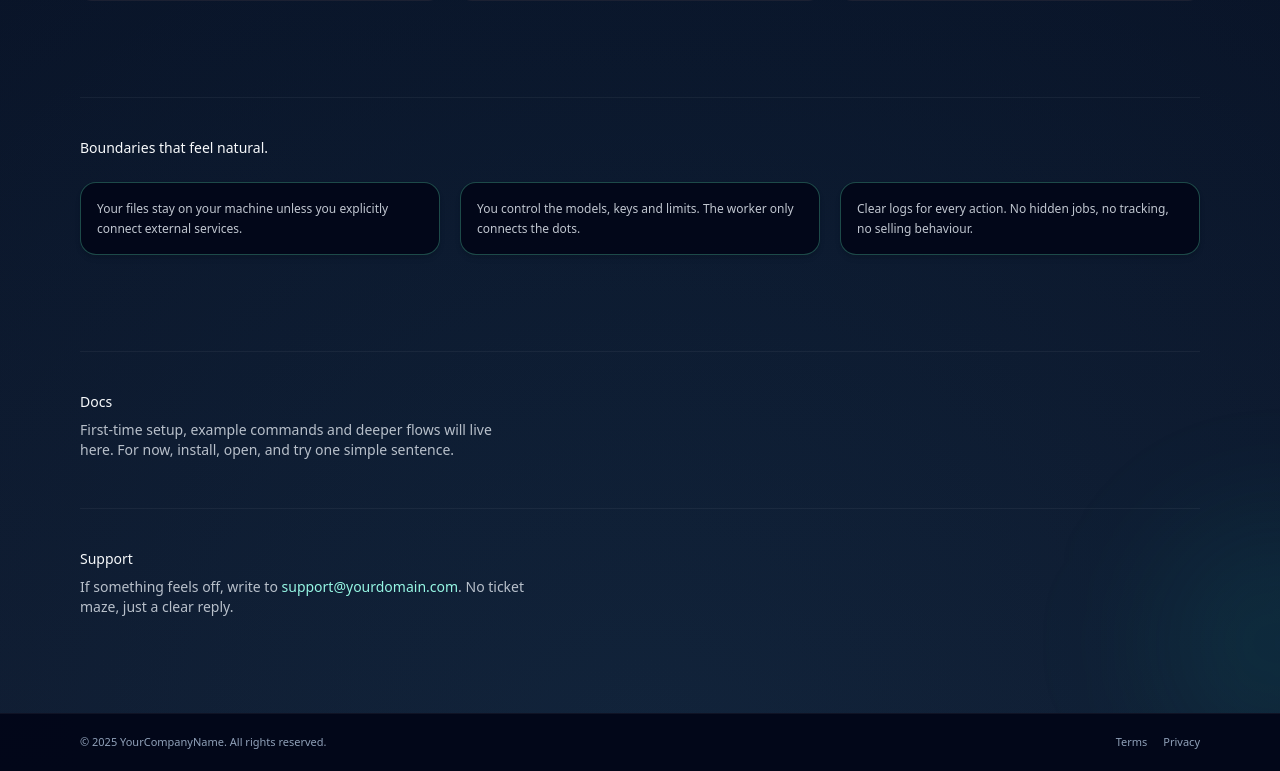
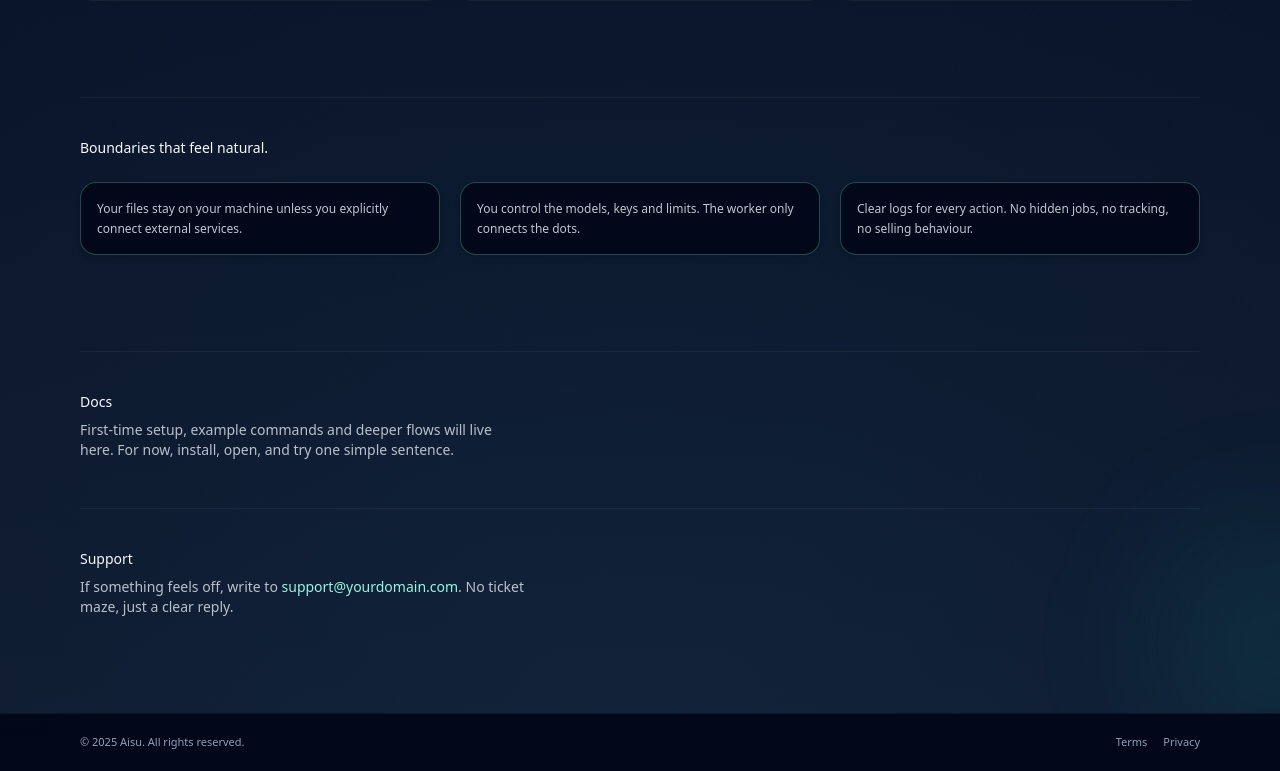
Before and after one commit to Raju8a/ai_desktop_website, a React (Vite) app: page / in a window 1280 px wide. Shown: the part 1350-2121 px from the top of the page. Built offline with nearby package versions, Linux system fonts and the light colour scheme.

Commit message:
Update branding text

```diff
--- a/src/App.jsx
+++ b/src/App.jsx
@@ -297,7 +297,7 @@ function App() {
       {/* Footer */}
       <footer className="relative z-10 border-t border-white/5 bg-slate-950/95 py-5 text-[11px] text-slate-400">
         <div className="mx-auto max-w-6xl px-4 flex flex-col md:flex-row gap-3 md:justify-between">
-          <span>© 2025 YourCompanyName. All rights reserved.</span>
+          <span>© 2025 Aisu. All rights reserved.</span>
           <div className="flex gap-4">
             <a href="#" className="hover:text-slate-100 transition">
               Terms
```
